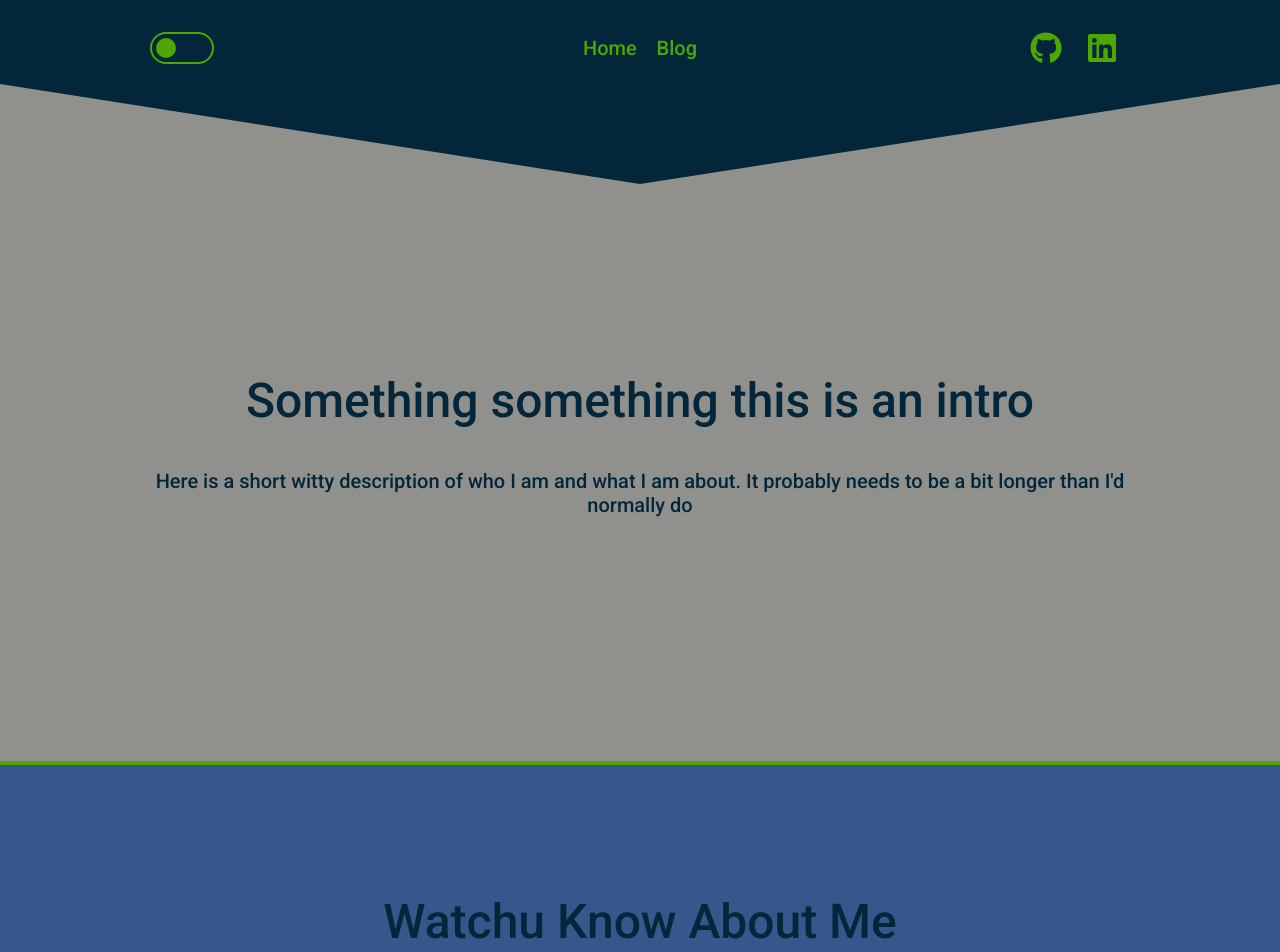
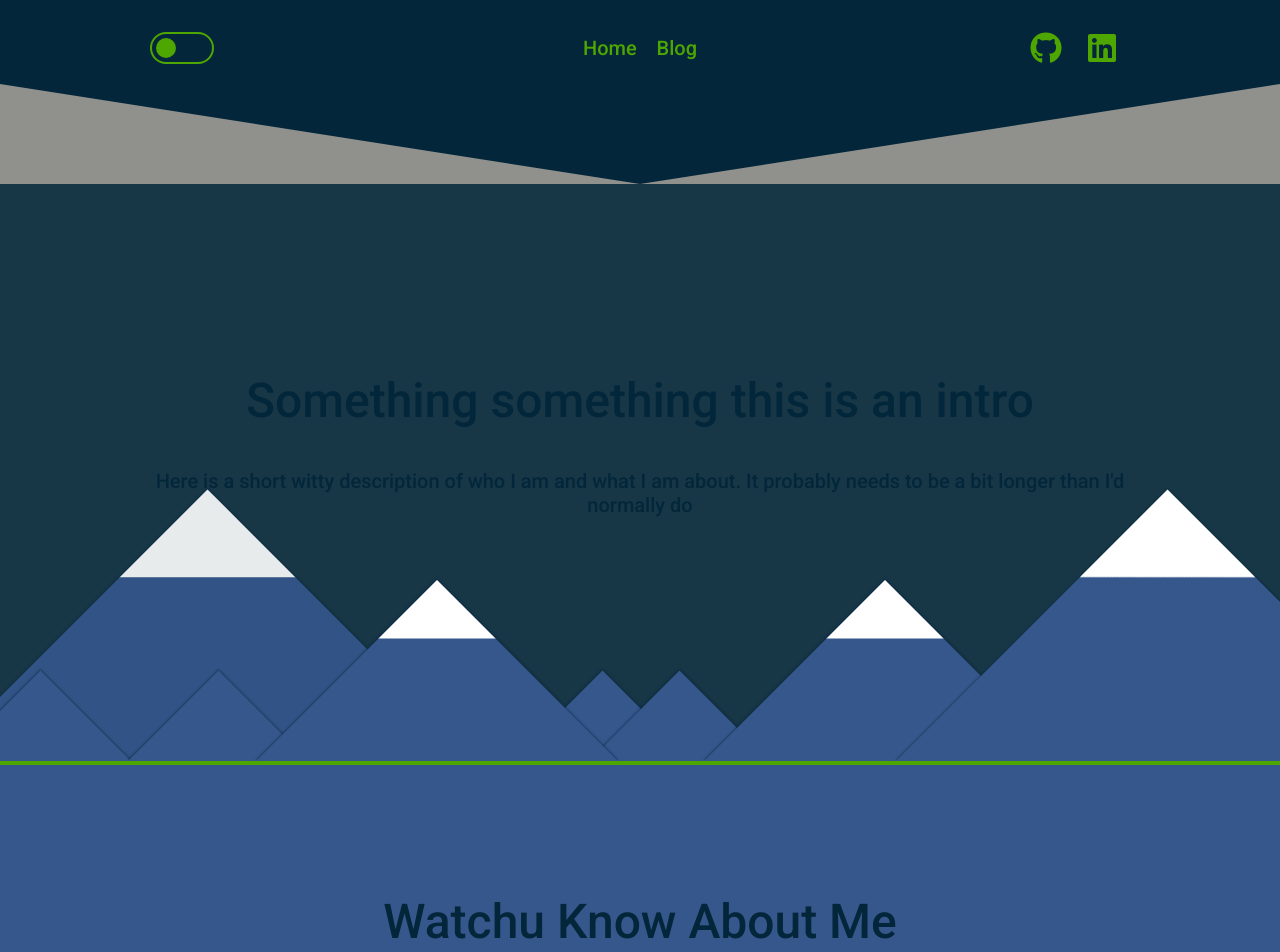
Before and after one commit to joshdelgado/joshdelgado.github.io, a Jekyll site: the page built from index.markdown, in a window 1280 px wide. Shown: the top 952 px of the page. Built offline with Jekyll 4.4.1, drawn with Linux system fonts in a browser that asks for light colours; nearby versions of some CDN libraries.

Commit message:
First draft of a hero animation

```diff
--- a/_scss/_header.scss
+++ b/_scss/_header.scss
@@ -6,6 +6,7 @@
     background-color: $navy;
 	position: absolute;
 	top: 0;
+	z-index: 99;
 	// border-radius: 0 0 50% 50%;
 
 	&__inner {
--- a/_scss/_sections.scss
+++ b/_scss/_sections.scss
@@ -55,9 +55,11 @@
 	** Hero Section
 	**/
 	&--hero {
+		position: relative;
 		display: flex;
 		flex-direction: column;
 		align-items: center;
+		z-index: 2;
 		justify-content: center;
 		background-color: $gray;
 		height: calc(85vh - 8rem);
--- a/_scss/elements/_elements.scss
+++ b/_scss/elements/_elements.scss
@@ -1 +1,2 @@
 @import 'social-links';
+@import 'hero-animation';
--- /dev/null
+++ b/_scss/elements/_hero-animation.scss
@@ -0,0 +1,153 @@
+@mixin mountain($height: 10vw, $width: 10vw, $snow: false, $size: 'small') {
+	$mountain-min: 100px;
+	$mountain-max: 300px;
+	@if $size == 'small' {
+		$mountain-min: 100px;
+		$mountain-max: 300px;
+	} @else if $size == 'medium' {
+		$mountain-min: 200px;
+		$mountain-max: 600px;
+	} @else if $size == 'large' {
+		$mountain-min: 300px;
+		$mountain-max: 750px;
+	}
+
+
+	position: absolute;
+	height: $height;
+	width: $width;
+	max-height: $mountain-max;
+	min-height: $mountain-min;
+	max-width: $mountain-max;
+	min-width: $mountain-min;
+	background-color: $blue;
+	transform-origin: bottom left;
+	transform: rotate(45deg);
+	overflow: hidden;
+	z-index: 3;
+	box-shadow: -1px -1px 2px rgba($color: $navy, $alpha: 0.5);
+
+	@if $snow {
+		&:after {
+			content: '';
+			position: absolute;
+			top: 0;
+			left: 0;
+			width: calc(#{$width} / 2);
+			height: calc(#{$height} / 2);
+			max-height: calc(#{$mountain-max} / 2);
+			min-height: calc(#{$mountain-min} / 2);
+			max-width: calc(#{$mountain-max} / 2);
+			min-width: calc(#{$mountain-min} / 2);
+			background-color: $white;
+			transform: rotate(45deg) translate(-75%, 0%);
+		}
+
+	}
+}
+
+@keyframes shooting-star{
+	0% {
+		left: -5%;
+		top: 20%;
+		height: 15px;
+		width: 15px;
+		opacity: 1;}
+	50% {
+		left: -5%;
+		top: 20%;
+		height: 15px;
+		width: 15px;
+		opacity: 1;
+	}
+	90% {
+		height: 2px;
+		width: 2px;
+		opacity: 0.8;
+	}
+	100% {
+		left: 105%;
+		top: 80%;
+		height: 0;
+		width: 0;
+		opacity: 0.1;
+	}
+}
+
+.animation {
+	position: absolute;
+	left: 0;
+	top: 0;
+	height: 100%;
+	width: 100%;
+	background-color: rgba($color: $navy, $alpha: 0.85);
+	overflow: hidden;
+
+	&__star {
+		position: absolute;
+		left: 10%;
+		top: 50%;
+		height: 15px;
+		width: 15px;
+		border-radius: 100%;
+		box-shadow: 0 0 5px rgba(255,255,255,1);
+		background-color: $white;
+		animation-name: shooting-star;
+		animation-duration: 6s;
+		animation-iteration-count: infinite;
+		animation-timing-function: cubic-bezier(.32,.81,.35,.87);
+	}
+
+	&__mountain {
+		bottom: 0;
+		left: -50px;
+		@include mountain();
+	}
+
+	&__mountain-small {
+		bottom: 0;
+		left: 10%;
+		@include mountain();
+	}
+
+	&__mountain-small-2 {
+		bottom: 0;
+		left: 40%;
+		@include mountain();
+	}
+
+	&__mountain-small-3 {
+		bottom: 0;
+		left: 46%;
+		@include mountain();
+	}
+
+	&__mountain-med {
+		bottom: 0;
+		left: 20%;
+		@include mountain(20vw, 20vw, true, 'medium');
+		transform-origin: bottom left;
+	}
+
+	&__mountain-med-2 {
+		bottom: 0;
+		left: 55%;
+		@include mountain(20vw, 20vw, true, 'medium');
+		transform-origin: bottom left;
+	}
+
+	&__mountain-large {
+		bottom: 0;
+		right: 0;
+		@include mountain(30vw, 30vw, true, 'large');
+		transform-origin: bottom left;
+	}
+
+	&__mountain-back {
+		bottom: 0;
+		left: -5%;
+		@include mountain(30vw, 30vw, true, 'large');
+		opacity: 0.9;
+		z-index: 1;
+	}
+}
--- a/index.markdown
+++ b/index.markdown
@@ -12,6 +12,17 @@ jsarr:
 	<div class="section__inner">
 		<h1 class="section__title">Something something this is an intro</h1>
 		<p class="section__text">Here is a short witty description of who I am and what I am about. It probably needs to be a bit longer than I'd normally do</p>
+	</div>
+	<div class="animation">
+		<div class="animation__star"></div>
+		<div class="animation__mountain"></div>
+		<div class="animation__mountain-small"></div>
+		<div class="animation__mountain-small-2"></div>
+		<div class="animation__mountain-small-3"></div>
+		<div class="animation__mountain-med"></div>
+		<div class="animation__mountain-med-2"></div>
+		<div class="animation__mountain-large"></div>
+		<div class="animation__mountain-back"></div>
 	</div>
 </section>
 
```
